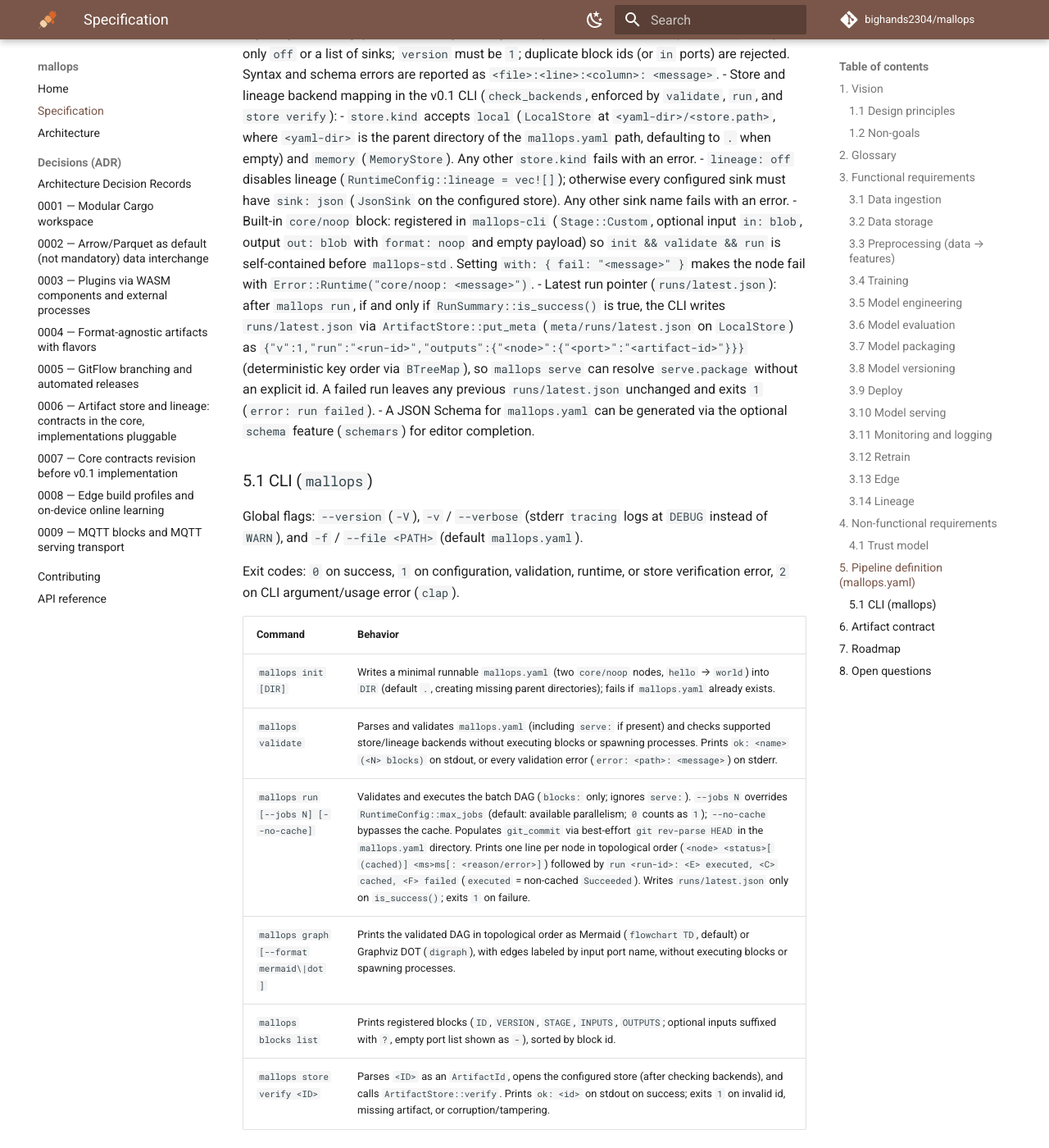
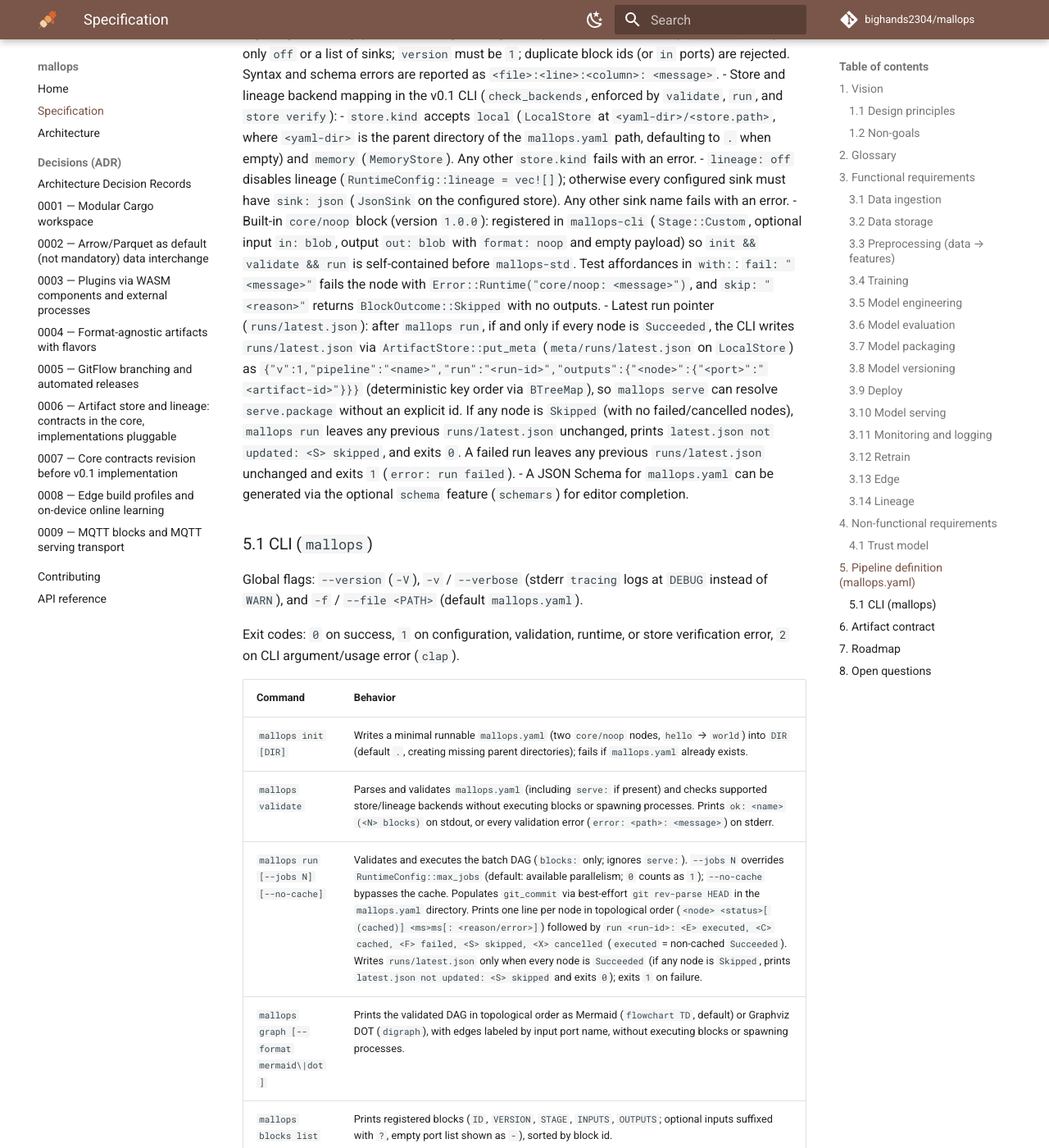
Before and after one commit to bighands2304/mallops, an MkDocs documentation site: the page built from docs/SPEC.md, in a window 1280 px wide and 1400 px high, scrolled down 10628 px. Shown: the whole window at 82% size. Built offline with MkDocs 1.6.1 and Material for MkDocs 9.7.7, drawn with Linux system fonts in a browser that asks for light colours; comment, search, counter and statistics services are not loaded; the version menu is left out; some of the changed text lies outside the part shown.

Commit message:
docs: align SPEC and ARCHITECTURE with 10.F CLI fixes (#10)
Signed-off-by: bighands2304 <61188329+bighands2304@users.noreply.github.com>

```diff
--- a/docs/SPEC.md
+++ b/docs/SPEC.md
@@ -225,8 +225,8 @@ Rules:
 - Store and lineage backend mapping in the v0.1 CLI (`check_backends`, enforced by `validate`, `run`, and `store verify`):
   - `store.kind` accepts `local` (`LocalStore` at `<yaml-dir>/<store.path>`, where `<yaml-dir>` is the parent directory of the `mallops.yaml` path, defaulting to `.` when empty) and `memory` (`MemoryStore`). Any other `store.kind` fails with an error.
   - `lineage: off` disables lineage (`RuntimeConfig::lineage = vec![]`); otherwise every configured sink must have `sink: json` (`JsonSink` on the configured store). Any other sink name fails with an error.
-- Built-in `core/noop` block: registered in `mallops-cli` (`Stage::Custom`, optional input `in: blob`, output `out: blob` with `format: noop` and empty payload) so `init && validate && run` is self-contained before `mallops-std`. Setting `with: { fail: "<message>" }` makes the node fail with `Error::Runtime("core/noop: <message>")`.
-- Latest run pointer (`runs/latest.json`): after `mallops run`, if and only if `RunSummary::is_success()` is true, the CLI writes `runs/latest.json` via `ArtifactStore::put_meta` (`meta/runs/latest.json` on `LocalStore`) as `{"v":1,"run":"<run-id>","outputs":{"<node>":{"<port>":"<artifact-id>"}}}` (deterministic key order via `BTreeMap`), so `mallops serve` can resolve `serve.package` without an explicit id. A failed run leaves any previous `runs/latest.json` unchanged and exits `1` (`error: run failed`).
+- Built-in `core/noop` block (version `1.0.0`): registered in `mallops-cli` (`Stage::Custom`, optional input `in: blob`, output `out: blob` with `format: noop` and empty payload) so `init && validate && run` is self-contained before `mallops-std`. Test affordances in `with:`: `fail: "<message>"` fails the node with `Error::Runtime("core/noop: <message>")`, and `skip: "<reason>"` returns `BlockOutcome::Skipped` with no outputs.
+- Latest run pointer (`runs/latest.json`): after `mallops run`, if and only if every node is `Succeeded`, the CLI writes `runs/latest.json` via `ArtifactStore::put_meta` (`meta/runs/latest.json` on `LocalStore`) as `{"v":1,"pipeline":"<name>","run":"<run-id>","outputs":{"<node>":{"<port>":"<artifact-id>"}}}` (deterministic key order via `BTreeMap`), so `mallops serve` can resolve `serve.package` without an explicit id. If any node is `Skipped` (with no failed/cancelled nodes), `mallops run` leaves any previous `runs/latest.json` unchanged, prints `latest.json not updated: <S> skipped`, and exits `0`. A failed run leaves any previous `runs/latest.json` unchanged and exits `1` (`error: run failed`).
 - A JSON Schema for `mallops.yaml` can be generated via the optional `schema` feature (`schemars`) for editor completion.
 
 ### 5.1 CLI (`mallops`)
@@ -239,10 +239,10 @@ Exit codes: `0` on success, `1` on configuration, validation, runtime, or store
 |---|---|
 | `mallops init [DIR]` | Writes a minimal runnable `mallops.yaml` (two `core/noop` nodes, `hello` → `world`) into `DIR` (default `.`, creating missing parent directories); fails if `mallops.yaml` already exists. |
 | `mallops validate` | Parses and validates `mallops.yaml` (including `serve:` if present) and checks supported store/lineage backends without executing blocks or spawning processes. Prints `ok: <name> (<N> blocks)` on stdout, or every validation error (`error: <path>: <message>`) on stderr. |
-| `mallops run [--jobs N] [--no-cache]` | Validates and executes the batch DAG (`blocks:` only; ignores `serve:`). `--jobs N` overrides `RuntimeConfig::max_jobs` (default: available parallelism; `0` counts as `1`); `--no-cache` bypasses the cache. Populates `git_commit` via best-effort `git rev-parse HEAD` in the `mallops.yaml` directory. Prints one line per node in topological order (`<node> <status>[ (cached)] <ms>ms[: <reason/error>]`) followed by `run <run-id>: <E> executed, <C> cached, <F> failed` (`executed` = non-cached `Succeeded`). Writes `runs/latest.json` only on `is_success()`; exits `1` on failure. |
+| `mallops run [--jobs N] [--no-cache]` | Validates and executes the batch DAG (`blocks:` only; ignores `serve:`). `--jobs N` overrides `RuntimeConfig::max_jobs` (default: available parallelism; `0` counts as `1`); `--no-cache` bypasses the cache. Populates `git_commit` via best-effort `git rev-parse HEAD` in the `mallops.yaml` directory. Prints one line per node in topological order (`<node> <status>[ (cached)] <ms>ms[: <reason/error>]`) followed by `run <run-id>: <E> executed, <C> cached, <F> failed, <S> skipped, <X> cancelled` (`executed` = non-cached `Succeeded`). Writes `runs/latest.json` only when every node is `Succeeded` (if any node is `Skipped`, prints `latest.json not updated: <S> skipped` and exits `0`); exits `1` on failure. |
 | `mallops graph [--format mermaid\|dot]` | Prints the validated DAG in topological order as Mermaid (`flowchart TD`, default) or Graphviz DOT (`digraph`), with edges labeled by input port name, without executing blocks or spawning processes. |
 | `mallops blocks list` | Prints registered blocks (`ID`, `VERSION`, `STAGE`, `INPUTS`, `OUTPUTS`; optional inputs suffixed with `?`, empty port list shown as `-`), sorted by block id. |
-| `mallops store verify <ID>` | Parses `<ID>` as an `ArtifactId`, opens the configured store (after checking backends), and calls `ArtifactStore::verify`. Prints `ok: <id>` on stdout on success; exits `1` on invalid id, missing artifact, or corruption/tampering. |
+| `mallops store verify <ID>` | Parses `<ID>` as an `ArtifactId`, checks backends, opens the configured store (for `kind: local`, fails with `store not found: <path>` without creating it if absent), and calls `ArtifactStore::verify`. Prints `ok: <id>` on stdout on success; exits `1` on invalid id, missing store/artifact, or corruption/tampering. |
 
 ## 6. Artifact contract
 
```
Also changed, not shown: docs/ARCHITECTURE.md (+1 -1 lines).
